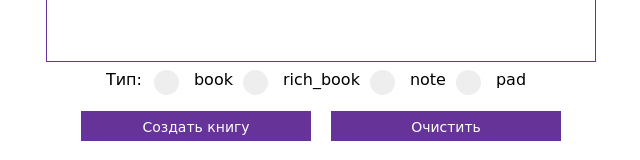
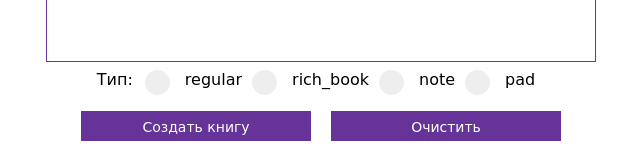
Before and after one commit to Ikamari/ariadna_books, a React app: page / in a window 1280 px wide. Shown: the part 611-771 px from the top of the page, without its empty margins (319-959 px from the left). Built offline with nearby package versions, Linux system fonts and the light colour scheme.

Commit message:
Updated book type

```diff
--- a/app/components/BookEditor.js
+++ b/app/components/BookEditor.js
@@ -4,7 +4,7 @@ import React, { Component } from 'react'
 import { connect } from 'react-redux'
 import { bindActionCreators } from 'redux';
 
-const BOOK_TYPES = ['book', 'rich_book', 'note', 'pad'];
+const BOOK_TYPES = ['regular', 'rich_book', 'note', 'pad'];
 
 class BookEditor extends Component {
     constructor(props) {
--- a/app/components/BookExport.js
+++ b/app/components/BookExport.js
@@ -8,7 +8,7 @@ import JSZip from "jszip";
 // Filesaver
 import FileSaver from 'filesaver.js-npm';
 
-const BOOK_TYPES = ['book', 'rich_book', 'note', 'pad'];
+const BOOK_TYPES = ['regular', 'rich_book', 'note', 'pad'];
 
 class BookExport extends Component {
     makeFile(book) {
--- a/app/components/BookTable.js
+++ b/app/components/BookTable.js
@@ -4,7 +4,7 @@ import React, { Component } from 'react'
 import { connect } from 'react-redux'
 import { bindActionCreators } from 'redux';
 
-const BOOK_TYPES = ['book', 'rich_book', 'note', 'pad'];
+const BOOK_TYPES = ['regular', 'rich_book', 'note', 'pad'];
 
 class BookTable extends Component {
     constructor(props) {
--- a/package.json
+++ b/package.json
@@ -1,6 +1,6 @@
 {
   "name": "ariadna_books",
-  "version": "0.0.1",
+  "version": "1.1.0",
   "description": "",
   "main": "./app/index.js",
   "repository": {
@@ -11,6 +11,9 @@
   "license": "No license",
   "bugs": {
     "url": "https://github.com/Ikamari/ariadna_books/issues"
+  },
+  "scripts": {
+    "watch": "webpack --watch"
   },
   "homepage": "https://github.com/Ikamari/ariadna_books",
   "dependencies": {
```
